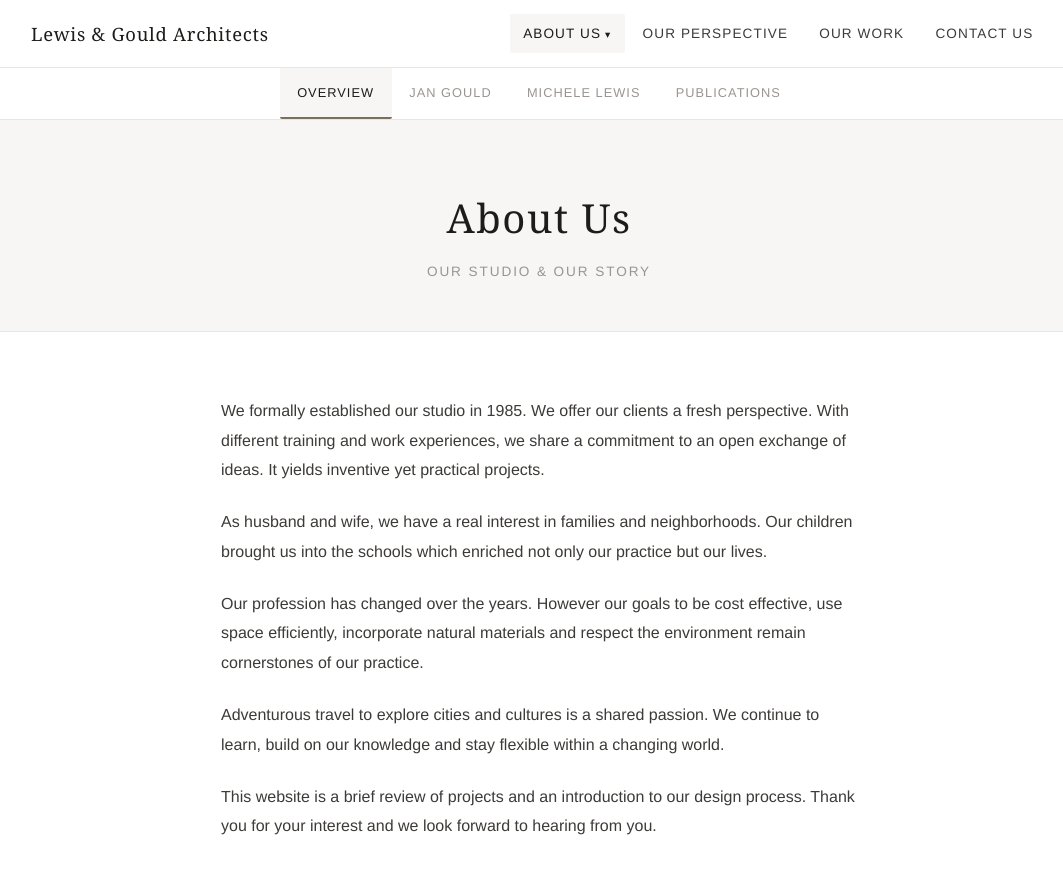
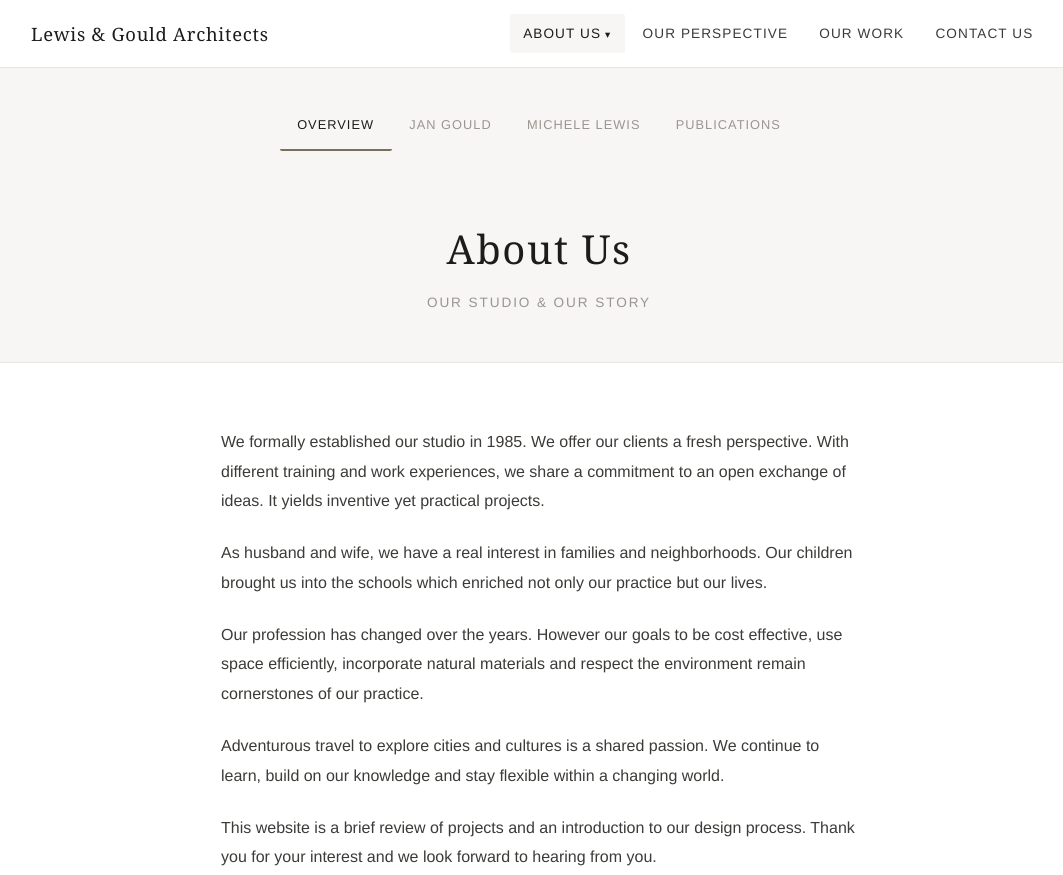
Before and after one commit to kyranchen/lewis-gould-architects, a plain HTML site: page aboutus.html in a window 1280 px wide. Shown: the top 875 px of the page, without its empty margins (101-1164 px from the left). Drawn offline with Linux system fonts and the light colour scheme.

Commit message:
[UPDATE] drop down hover issue fix

```diff
--- a/css/style.css
+++ b/css/style.css
@@ -146,7 +146,7 @@ nav > ul > li > a.active {
 .dropdown-menu {
   display: none;
   position: absolute;
-  top: calc(100% + 4px);
+  top: 100%;
   left: 0;
   background-color: var(--color-white);
   border: 1px solid var(--color-light-gray);
@@ -346,10 +346,12 @@ main {
 }
 
 /* ---------- About Sub-nav ---------- */
+/* Sits above .page-header — same off-white so they read as one band */
 .sub-nav {
-  background-color: var(--color-white);
-  border-bottom: 1px solid var(--color-light-gray);
+  background-color: var(--color-off-white);
+  border-bottom: none;
   padding: 0 2rem;
+  padding-top: 2rem;
 }
 
 .sub-nav ul {
```
